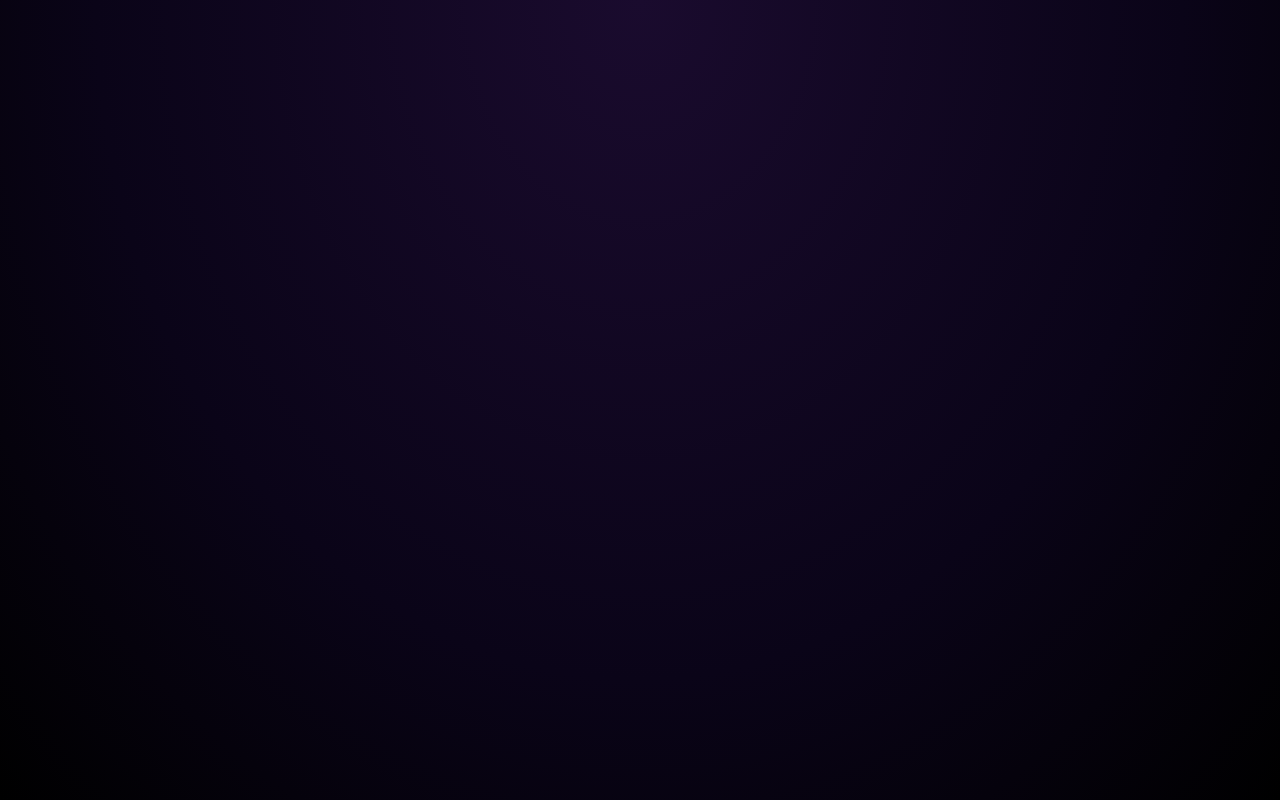
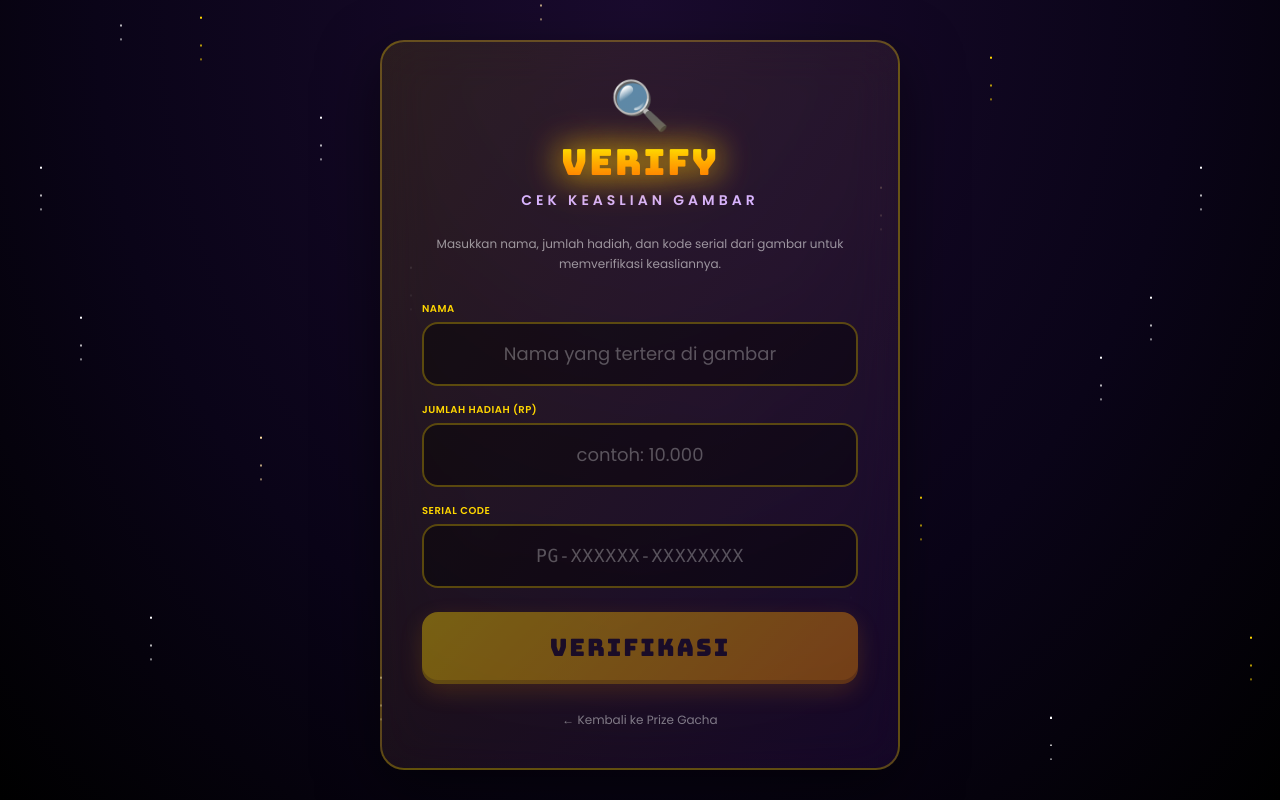
Before and after one commit to maulanayusupp/prize-gacha, a Nuxt app: page /verify in a window 1280 px wide. Before the commit this address had no page. Built offline with nearby package versions, Linux system fonts and the light colour scheme.

Commit message:
QUICK FIX UPDATE: Fix or adding new components or functionalities

```diff
--- a/app/composables/useShareCard.ts
+++ b/app/composables/useShareCard.ts
@@ -28,23 +28,56 @@ const SANS = 'Poppins, system-ui, -apple-system, "Segoe UI", sans-serif'
 const DISPLAY = 'Bungee, Poppins, system-ui, sans-serif'
 const MONO = '"SF Mono", "JetBrains Mono", Menlo, Consolas, monospace'
 
-async function makeSerial(name: string, amount: number, ts: number): Promise<string> {
-  const payload = `${name}|${amount}|${ts}|prize-gacha`
+function normalizeName(name: string): string {
+  return name.trim().toLowerCase()
+}
+
+async function sha256Hex(input: string): Promise<string> {
   if (typeof crypto !== 'undefined' && typeof crypto.subtle?.digest === 'function') {
-    const buf = new TextEncoder().encode(payload)
+    const buf = new TextEncoder().encode(input)
     const hash = await crypto.subtle.digest('SHA-256', buf)
-    const bytes = new Uint8Array(hash).slice(0, 6)
-    const hex = Array.from(bytes).map(b => b.toString(16).padStart(2, '0')).join('').toUpperCase()
-    return `PG-${hex.slice(0, 4)}-${hex.slice(4, 8)}-${hex.slice(8, 12)}`
+    return Array.from(new Uint8Array(hash))
+      .map(b => b.toString(16).padStart(2, '0'))
+      .join('')
   }
-  // FNV-1a fallback for non-secure contexts
+  // FNV-1a fallback (non-secure contexts only — extends to 64 hex for shape parity)
   let h = 0x811c9dc5
-  for (let i = 0; i < payload.length; i++) {
-    h ^= payload.charCodeAt(i)
+  for (let i = 0; i < input.length; i++) {
+    h ^= input.charCodeAt(i)
     h = Math.imul(h, 0x01000193) >>> 0
   }
-  const hex = h.toString(16).toUpperCase().padStart(8, '0')
-  return `PG-${hex.slice(0, 4)}-${hex.slice(4, 8)}`
+  return h.toString(16).padStart(8, '0').repeat(8)
+}
+
+// Serial format: `PG-<ts6>-<sig8>`
+//   ts6  = base36-encoded minutes-since-epoch (6 chars, valid until year 4199)
+//   sig8 = first 4 bytes of SHA-256(name|amount|tsMin|prize-gacha) as hex
+// Timestamp is embedded so verification only needs name+amount+serial.
+export async function makeSerial(name: string, amount: number, ts: number): Promise<string> {
+  const tsMin = Math.floor(ts / 60000)
+  const tsCode = tsMin.toString(36).toUpperCase().padStart(6, '0').slice(-6)
+  const hashHex = await sha256Hex(`${normalizeName(name)}|${amount}|${tsMin}|prize-gacha`)
+  return `PG-${tsCode}-${hashHex.slice(0, 8).toUpperCase()}`
+}
+
+export type VerifyResult =
+  | { valid: true; timestamp: number }
+  | { valid: false; reason: 'format' | 'mismatch' }
+
+export async function verifySerial(
+  serial: string,
+  name: string,
+  amount: number,
+): Promise<VerifyResult> {
+  const m = /^PG-([0-9A-Z]{6})-([0-9A-F]{8})$/i.exec(serial.trim())
+  if (!m) return { valid: false, reason: 'format' }
+  const tsMin = parseInt(m[1], 36)
+  if (!Number.isFinite(tsMin) || tsMin <= 0) return { valid: false, reason: 'format' }
+  const sig = m[2].toUpperCase()
+  const hashHex = await sha256Hex(`${normalizeName(name)}|${amount}|${tsMin}|prize-gacha`)
+  const expected = hashHex.slice(0, 8).toUpperCase()
+  if (expected !== sig) return { valid: false, reason: 'mismatch' }
+  return { valid: true, timestamp: tsMin * 60000 }
 }
 
 function formatTimestamp(ts: number): string {
--- /dev/null
+++ b/app/pages/verify.vue
@@ -0,0 +1,224 @@
+<script setup lang="ts">
+import { verifySerial, type VerifyResult } from '~/composables/useShareCard'
+
+const { public: { siteName } } = useRuntimeConfig()
+
+useSeoMeta({
+  title: 'Verify — Prize Gacha',
+  description:
+    'Verifikasi keaslian gambar hasil Prize Gacha. Masukkan nama, hadiah, dan serial code untuk cek apakah gambar asli atau palsu.',
+  robots: 'noindex, follow',
+})
+
+const name = ref('')
+const amountInput = ref('')
+const serial = ref('')
+const result = ref<VerifyResult | null>(null)
+const checking = ref(false)
+
+const cleanAmount = computed(() => {
+  const n = parseInt(amountInput.value.replace(/[^\d]/g, ''), 10)
+  return Number.isFinite(n) ? n : NaN
+})
+
+const canCheck = computed(() =>
+  name.value.trim().length >= 2 &&
+  Number.isFinite(cleanAmount.value) &&
+  cleanAmount.value > 0 &&
+  serial.value.trim().length > 0
+)
+
+function formatAmount(n: number) {
+  return n.toLocaleString('id-ID')
+}
+
+const formattedTime = computed(() => {
+  if (!result.value || !result.value.valid) return ''
+  const d = new Date(result.value.timestamp)
+  const date = d.toLocaleDateString('id-ID', { day: '2-digit', month: 'short', year: 'numeric' })
+  const time = d.toLocaleTimeString('id-ID', { hour: '2-digit', minute: '2-digit', hour12: false })
+  return `${date} · ${time}`
+})
+
+async function check() {
+  if (!canCheck.value) return
+  result.value = null
+  checking.value = true
+  try {
+    result.value = await verifySerial(serial.value, name.value, cleanAmount.value)
+  } finally {
+    checking.value = false
+  }
+}
+
+function reset() {
+  name.value = ''
+  amountInput.value = ''
+  serial.value = ''
+  result.value = null
+}
+
+// Format amount input with thousand separators while typing
+watch(amountInput, (v) => {
+  const digits = v.replace(/[^\d]/g, '')
+  if (!digits) {
+    amountInput.value = ''
+    return
+  }
+  amountInput.value = parseInt(digits, 10).toLocaleString('id-ID')
+})
+</script>
+
+<template>
+  <div class="relative min-h-screen flex items-center justify-center py-10 px-5">
+    <BackgroundFx />
+
+    <main class="relative z-10 w-full max-w-[520px]">
+      <section class="card text-center p-8 sm:p-10 bg-gradient-to-br from-gold/10 to-purple-600/10 border-2 border-gold/30 rounded-3xl backdrop-blur-xl shadow-[0_20px_60px_rgba(0,0,0,0.5)] relative overflow-hidden">
+        <div class="text-5xl mb-3">🔍</div>
+        <h1 class="logo-text text-3xl sm:text-4xl">Verify</h1>
+        <p class="text-sm tracking-[4px] text-purple-300 uppercase font-semibold mt-2 mb-6">
+          Cek Keaslian Gambar
+        </p>
+
+        <p class="text-xs text-white/55 leading-relaxed mb-7">
+          Masukkan nama, jumlah hadiah, dan kode serial dari gambar untuk
+          memverifikasi keasliannya.
+        </p>
+
+        <div class="space-y-4 text-left">
+          <div>
+            <label class="block text-[10px] text-gold mb-1.5 font-semibold tracking-wider uppercase">Nama</label>
+            <input
+              v-model="name"
+              type="text"
+              placeholder="Nama yang tertera di gambar"
+              maxlength="32"
+              autocomplete="off"
+              class="name-input"
+              @keydown.enter="check"
+            >
+          </div>
+
+          <div>
+            <label class="block text-[10px] text-gold mb-1.5 font-semibold tracking-wider uppercase">Jumlah Hadiah (Rp)</label>
+            <input
+              v-model="amountInput"
+              type="text"
+              inputmode="numeric"
+              placeholder="contoh: 10.000"
+              autocomplete="off"
+              class="name-input"
+              @keydown.enter="check"
+            >
+          </div>
+
+          <div>
+            <label class="block text-[10px] text-gold mb-1.5 font-semibold tracking-wider uppercase">Serial Code</label>
+            <input
+              v-model="serial"
+              type="text"
+              placeholder="PG-XXXXXX-XXXXXXXX"
+              autocomplete="off"
+              spellcheck="false"
+              class="name-input mono"
+              @keydown.enter="check"
+            >
+          </div>
+        </div>
+
+        <button
+          class="btn-primary mt-6 w-full"
+          :disabled="!canCheck || checking"
+          @click="check"
+        >
+          {{ checking ? 'Memeriksa…' : 'Verifikasi' }}
+        </button>
+
+        <Transition name="result">
+          <div v-if="result" class="mt-6">
+            <div
+              v-if="result.valid"
+              class="result-box result-valid"
+            >
+              <div class="text-4xl mb-2">✅</div>
+              <div class="text-lg font-extrabold text-emerald-300 tracking-wide">ASLI &middot; VERIFIED</div>
+              <p class="text-xs text-emerald-100/70 mt-2 leading-relaxed">
+                Serial cocok dengan data ini.
+              </p>
+              <div class="mt-4 text-sm space-y-1">
+                <div><span class="text-white/50">Nama:</span> <strong class="text-white">{{ name.trim() }}</strong></div>
+                <div><span class="text-white/50">Hadiah:</span> <strong class="text-gold">Rp {{ formatAmount(cleanAmount) }}</strong></div>
+                <div><span class="text-white/50">Waktu:</span> <strong class="text-white/85">{{ formattedTime }}</strong></div>
+              </div>
+            </div>
+
+            <div
+              v-else
+              class="result-box result-invalid"
+            >
+              <div class="text-4xl mb-2">❌</div>
+              <div class="text-lg font-extrabold text-rose-300 tracking-wide">TIDAK COCOK</div>
+              <p class="text-xs text-rose-100/70 mt-2 leading-relaxed">
+                <template v-if="result.reason === 'format'">
+                  Format serial tidak valid. Pastikan ditulis sesuai gambar
+                  (contoh: <code class="text-rose-200">PG-XXXXXX-XXXXXXXX</code>).
+                </template>
+                <template v-else>
+                  Kombinasi nama, hadiah, dan serial tidak cocok. Cek ulang
+                  ejaan nama atau angka hadiah.
+                </template>
+              </p>
+            </div>
+
+            <button class="text-xs text-purple-300 hover:text-gold mt-4 underline-offset-2 hover:underline" @click="reset">
+              Reset & cek lagi
+            </button>
+          </div>
+        </Transition>
+
+        <NuxtLink
+          to="/"
+          class="block mt-7 text-xs text-white/45 hover:text-gold transition-colors"
+        >
+          ← Kembali ke {{ siteName }}
+        </NuxtLink>
+      </section>
+    </main>
+  </div>
+</template>
+
+<style scoped>
+.mono {
+  font-family: "SF Mono", "JetBrains Mono", Menlo, Consolas, monospace;
+  letter-spacing: 0.04em;
+  text-transform: uppercase;
+}
+
+.result-box {
+  border-radius: 1rem;
+  padding: 1.25rem;
+  border: 1.5px solid;
+  text-align: center;
+}
+.result-valid {
+  background: linear-gradient(135deg, rgba(16, 185, 129, 0.15), rgba(16, 185, 129, 0.05));
+  border-color: rgba(110, 231, 183, 0.45);
+  box-shadow: 0 10px 30px rgba(16, 185, 129, 0.15);
+}
+.result-invalid {
+  background: linear-gradient(135deg, rgba(244, 63, 94, 0.15), rgba(244, 63, 94, 0.05));
+  border-color: rgba(252, 165, 165, 0.45);
+  box-shadow: 0 10px 30px rgba(244, 63, 94, 0.15);
+}
+
+.result-enter-active,
+.result-leave-active {
+  transition: opacity 0.25s ease, transform 0.25s ease;
+}
+.result-enter-from,
+.result-leave-to {
+  opacity: 0;
+  transform: translateY(8px);
+}
+</style>
```
